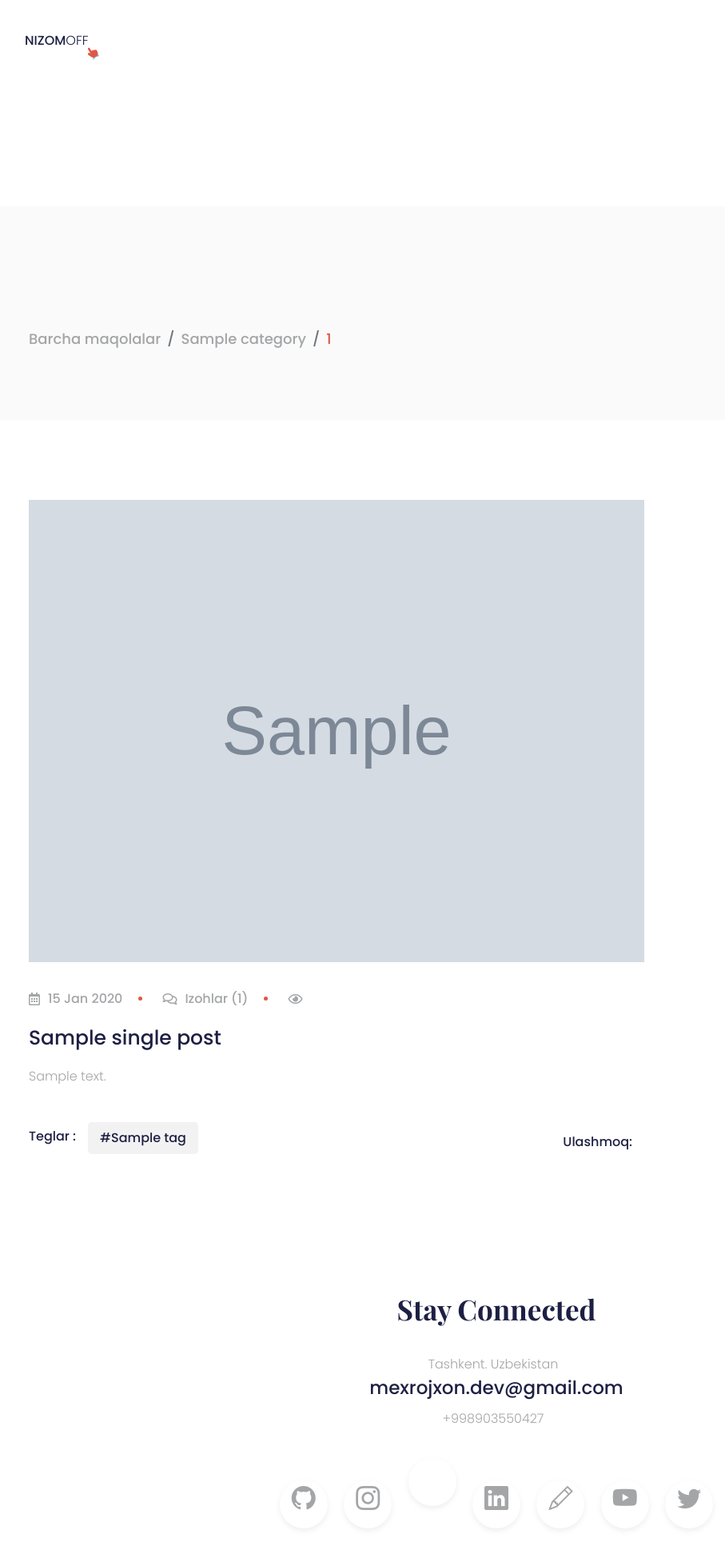
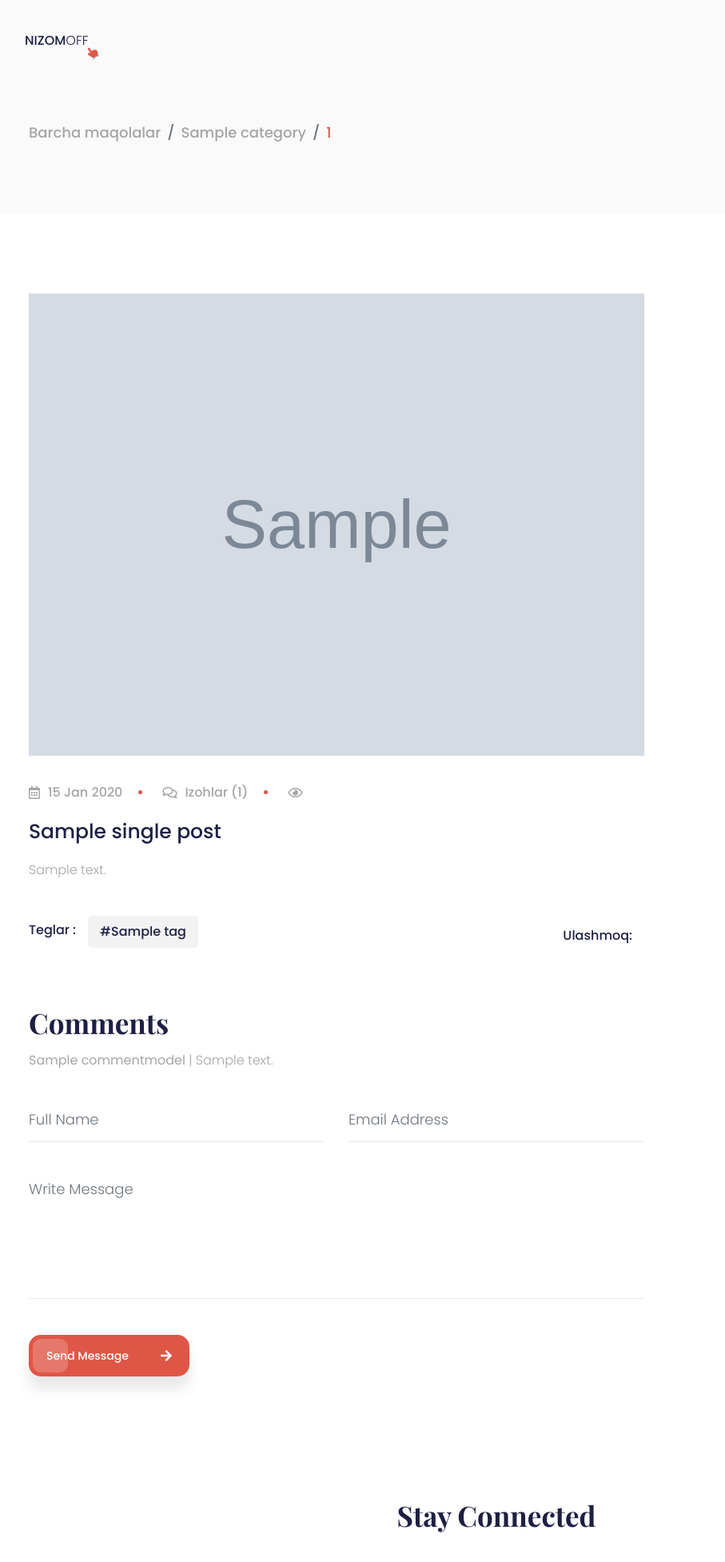
Before and after one commit to mexrojxon/My_Portfolio, a Django app: template templates/blog/blog-detail.html in a window 1280 px wide. Shown: the top 1953 px of the page at 80% size, without its empty margins (19-926 px from the left). Run offline with Django 4.2, Linux system fonts and the light colour scheme; tables that the repository leaves empty hold one stand-in row (values such as "Sample post"); the template is opened without the code that fills it: values that come from a table or form of the project are taken from there, most other values are stand-ins (such as "Sample title", 1, 10 or a date in 2020); grey boxes marked "Sample" are stand-in pictures; some libraries are stand-ins or nearby versions.

Commit message:
blog-comment

```diff
--- a/blog/models.py
+++ b/blog/models.py
@@ -6,7 +6,7 @@
 from django.urls import reverse
 from django.utils.text import slugify
 from django.utils.translation import gettext_lazy as _
-from hitcount.models import HitCount
+from hitcount.models import HitCount, HitCountMixin
 
 
 class CategoryModel(models.Model):
@@ -33,7 +33,7 @@
         verbose_name_plural = 'tags'
 
 
-class BlogPostModel(models.Model):
+class BlogPostModel(models.Model, HitCountMixin):
     title = models.CharField(max_length=300, verbose_name=_('title'))
     description = RichTextUploadingField(null=True, verbose_name=_('description'))
     image = models.ImageField(upload_to='blog/', verbose_name=_('image'))
--- a/blog/urls.py
+++ b/blog/urls.py
@@ -7,5 +7,5 @@
     path('', BlogListView, name='list'),
     path('<slug:slug>/', BlogDetailView.as_view(), name='detail'),
     path('hitcount/', include(('hitcount.urls', 'hitcount'), namespace='hitcount')),
-    # path('<int:pk>/comment/', BlogCommentView, name='comment')
+    path('<slug:slug>/comment/', BlogDetailView.post_comment, name='comment')
 ]
--- a/templates/blog/blog-detail.html
+++ b/templates/blog/blog-detail.html
@@ -20,13 +20,15 @@
                         <div class="banner-section bg-lighter pt-150 pb-85 rpb-75 mb-100">
                             <div class="container">
                                 <div class="banner-inner">
-{#                                    <h2 class="page-title">{{ single_post.category }} ga doir maqolalar ->#}
-{#                                        {{ single_post.slug }}</h2>#}
+                                    {#                                    <h2 class="page-title">{{ single_post.category }} ga doir maqolalar ->#}
+                                    {#                                        {{ single_post.slug }}</h2>#}
                                     <nav aria-label="breadcrumb">
                                         <ol class="breadcrumb">
                                             <li class="breadcrumb-item"><a href="{% url 'blog:list' %}">Barcha
                                                 maqolalar</a></li>
-                                            <li class="breadcrumb-item"> <a href="{% url 'blog:list' %}?category={{ category }}"> {{ single_post.category }}</a></li>
+                                            <li class="breadcrumb-item"><a
+                                                    href="{% url 'blog:list' %}?category={{ category }}"> {{ single_post.category }}</a>
+                                            </li>
                                             <li class="breadcrumb-item active">{{ single_post.id }}</li>
                                         </ol>
                                     </nav>
@@ -63,6 +65,43 @@
                                                     {% post_to_facebook object_or_url "" "bi bi-facebook " %}
                                                 </div>
                                             </div>
+                                        </div>
+                                        <div class="test">
+                                            <h2>Comments</h2>
+                                            <ul>
+                                                {% for comment in comments %}
+                                                    <li>
+                                                        <strong>{{ comment.name }}</strong> |
+                                                        {{ comment.comment }}
+                                                    </li>
+                                                {% endfor %}
+                                            </ul>
+
+                                            <form method="POST" action="{% url 'blog:comment' single_post.slug %}">
+                                                {% csrf_token %}
+                                                <div class="row clearfix">
+                                                    <div class="col-sm-6">
+                                                        <div class="form-group">
+                                                            <input type="text" id="name" name="name" class="form-control" placeholder="Full Name" required="">
+                                                        </div>
+                                                    </div>
+                                                    <div class="col-sm-6">
+                                                        <div class="form-group">
+                                                            <input type="email" id="email" name="email" class="form-control" placeholder="Email Address" required="">
+                                                        </div>
+                                                    </div>
+                                                    <div class="col-md-12">
+                                                        <div class="form-group">
+                                                            <textarea name="comment" id="comment" rows="5" class="form-control" placeholder="Write Message" required=""></textarea>
+                                                        </div>
+                                                    </div>
+                                                    <div class="col-md-12">
+                                                        <div class="form-group mb-0">
+                                                            <button class="theme-btn" type="submit">send message <i class="fas fa-arrow-right"></i></button>
+                                                        </div>
+                                                    </div>
+                                                </div>
+                                            </form>
                                         </div>
                                     </div>
 
```
Also changed, not shown: blog/form.py (+11 -5 lines), blog/views.py (+23 -29 lines).
